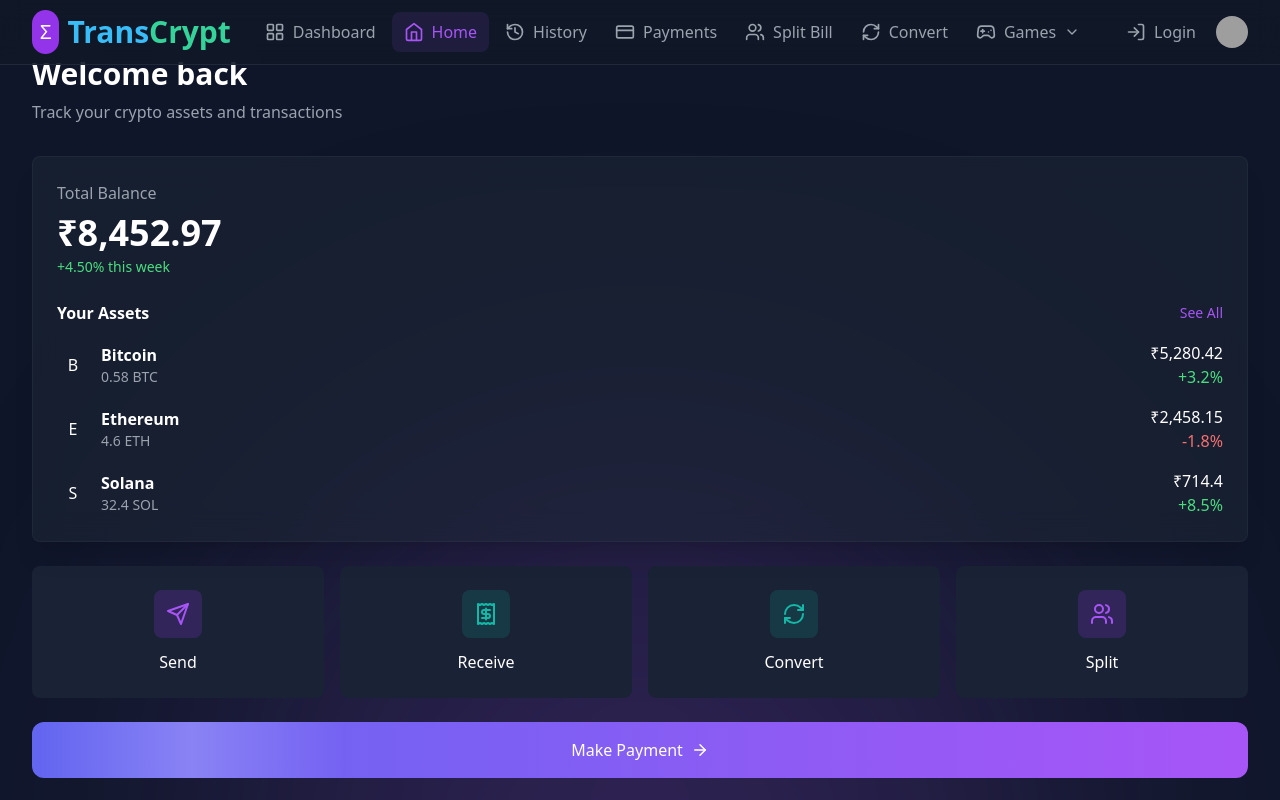
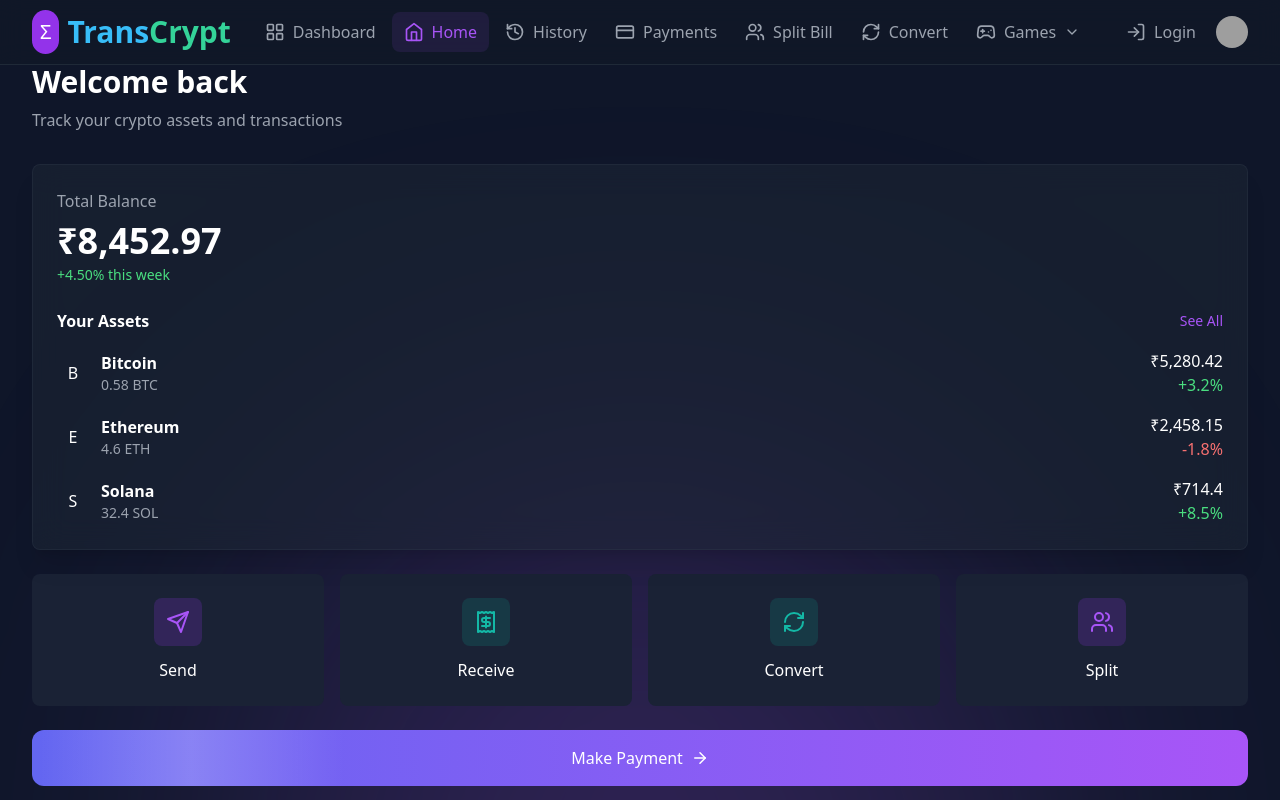
Before and after one commit to kanaksharma67/transccrypt, a React (Vite) app: page /home in a window 1280 px wide. Shown: the top 800 px of the page. Built offline with nearby package versions, Linux system fonts and the light colour scheme; grey boxes are pictures that could not be loaded.

Commit message:
navbar fixed

```diff
--- a/src/components/ui/world-map.tsx
+++ b/src/components/ui/world-map.tsx
@@ -41,7 +41,7 @@ export default function WorldMap({ dots = [], lineColor = "#0ea5e9" }: MapProps)
   }
 
   return (
-    <div className="w-full aspect-[2/1] bg-transparent rounded-lg relative font-sans">
+    <div className="w-full aspect-[2/1] bg-transparent rounded-3xl relative font-sans">
       {/* Add a subtle overlay to make the map more visible */}
       <div className="absolute inset-0 bg-slate-500/20 rounded-lg backdrop-blur-[1px]"></div>
 
--- a/src/pages/History.tsx
+++ b/src/pages/History.tsx
@@ -26,7 +26,7 @@ const History = () => {
 
   return (
     <div>
-      <h1 className="text-2xl font-bold mb-6 mt-14">Transaction History</h1>
+      <h1 className="text-2xl font-bold mb-6 mt-16">Transaction History</h1>
 
       <div className="flex gap-4 mb-6">
         <div className="flex-1 relative">
--- a/src/pages/Home.tsx
+++ b/src/pages/Home.tsx
@@ -103,7 +103,7 @@ const Home = () => {
 
 
   return (
-    <div className="space-y-6 mt-14">
+    <div className="space-y-6 mt-16">
       <div className="flex justify-between items-start mb-8">
         <div>
           <h1 className="text-3xl font-bold mb-2">Welcome back</h1>
--- a/src/pages/Payment.tsx
+++ b/src/pages/Payment.tsx
@@ -89,7 +89,7 @@ const Payment = () => {
   };
 
   return (
-    <div className="max-w-5xl mx-auto mt-14">
+    <div className="max-w-5xl mx-auto mt-16">
       <div className="flex items-center gap-4 mb-8">
         <Link to="/" className="text-gray-400 hover:text-white">
           <ArrowLeft size={24} />
```
